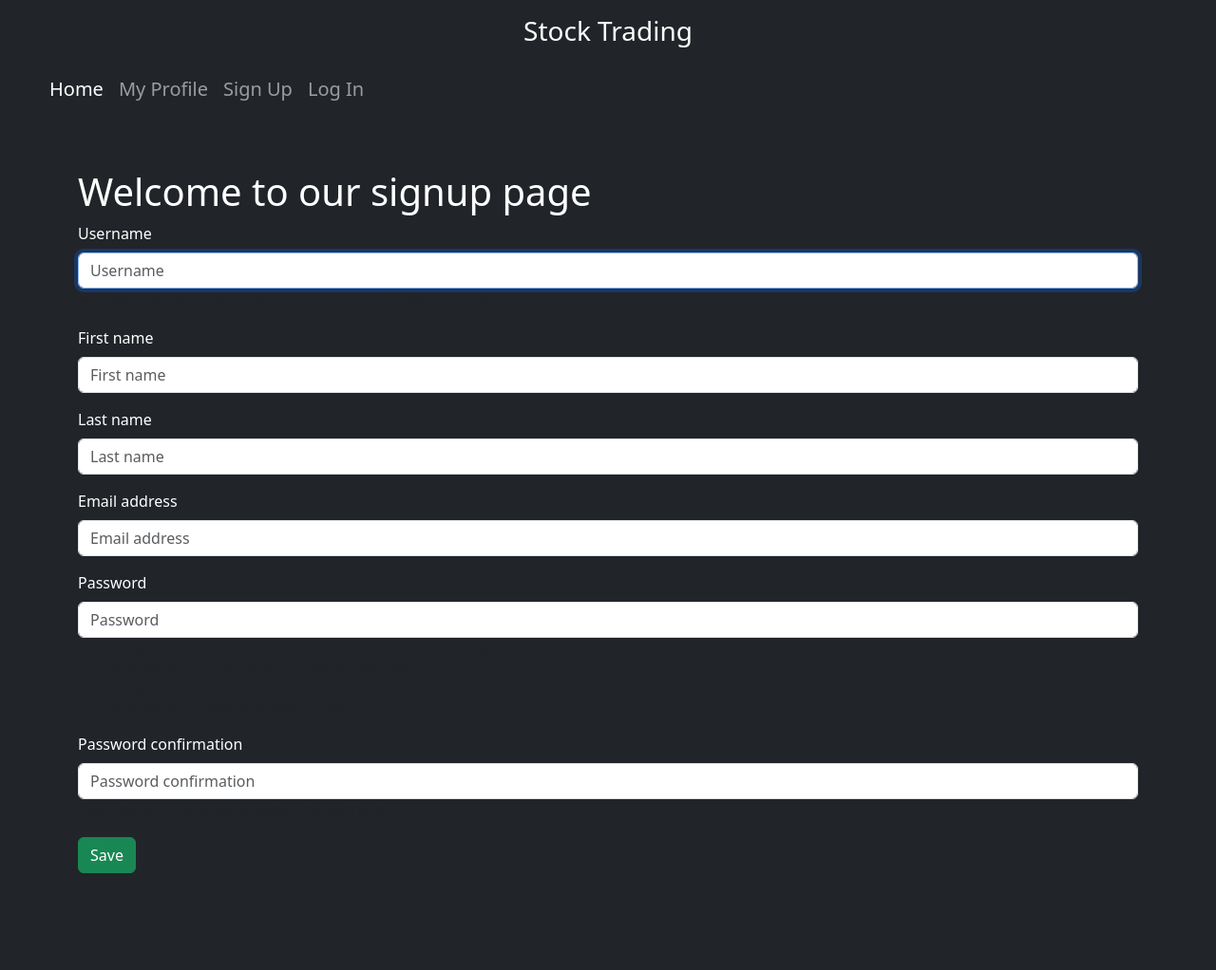
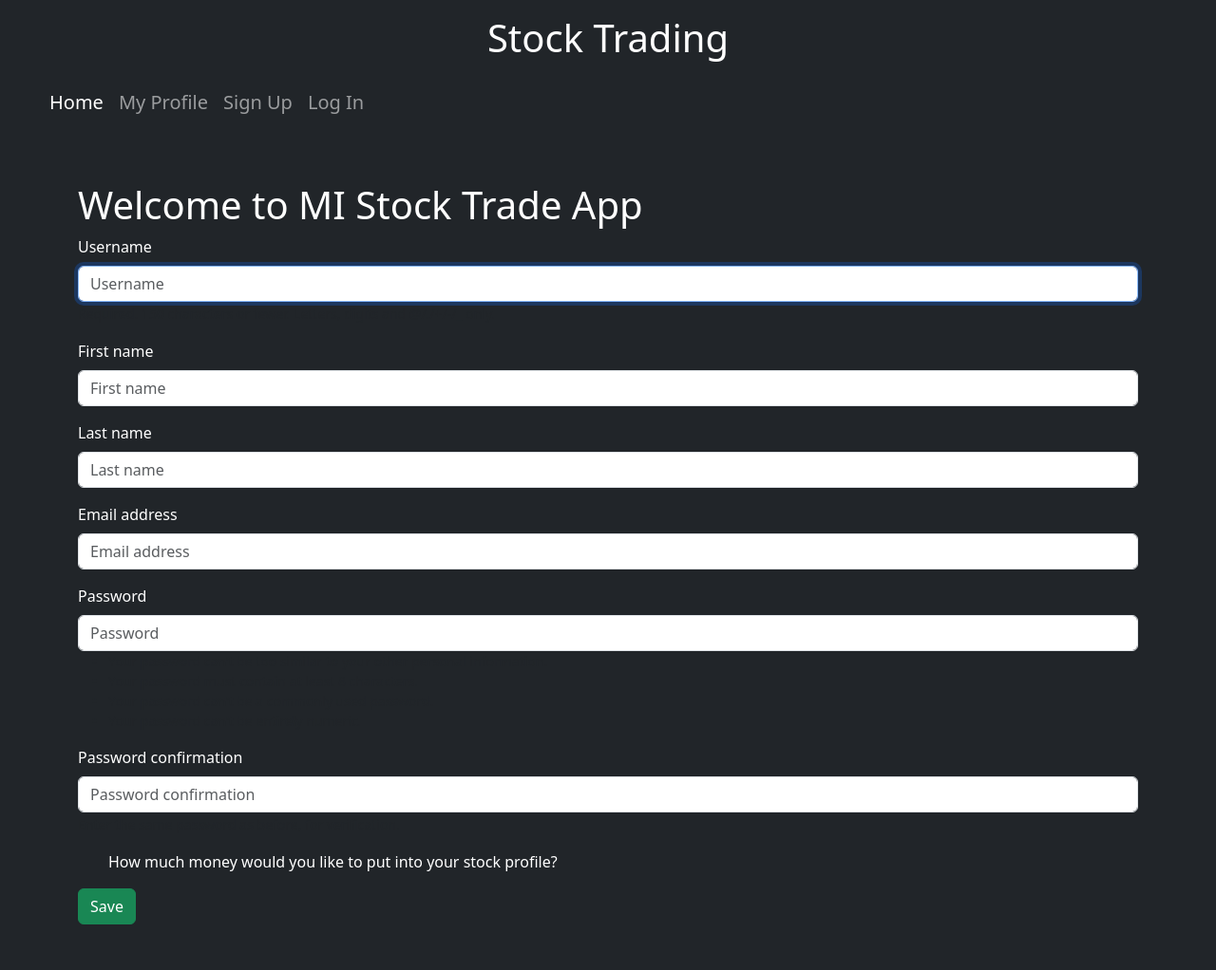
Before and after one commit to malxdeutsch/stocktrade, a Django app: page /signup/ in a window 1280 px wide. Shown: the whole page at 95% size. Before the commit the page ends 920 px from the top, so only its background shows below. Run offline with Django 3.2, Linux system fonts and the light colour scheme; some libraries are stand-ins or nearby versions.

Commit message:
change formatting

```diff
--- a/account/templates/base.html
+++ b/account/templates/base.html
@@ -14,7 +14,7 @@
 </head>
 
 <body class="p-3 mb-2 bg-dark text-white">
-    <h3 class="text-center"> Stock Trading</h1>
+    <h1 class="text-center"> Stock Trading</h1>
     {% include "navbar.html" %}
     {% bootstrap_messages%}
 
--- a/account/templates/signup.html
+++ b/account/templates/signup.html
@@ -5,11 +5,11 @@ User | Signup
 {% endblock %}
 
 {% block content %}
-<h1>Welcome to our signup page</h1>
+<h1>Welcome to MI Stock Trade App</h1>
 <form method="post">
     {% csrf_token %}
     {% bootstrap_form form %}
-
+    <ul>How much money would you like to put into your stock profile?</ul>
     {% bootstrap_button "Save" button_type="submit" button_class="btn-success" %}
 </form>
 {% endblock %}
```
Lines whose indentation alone changed are shown as unchanged.
